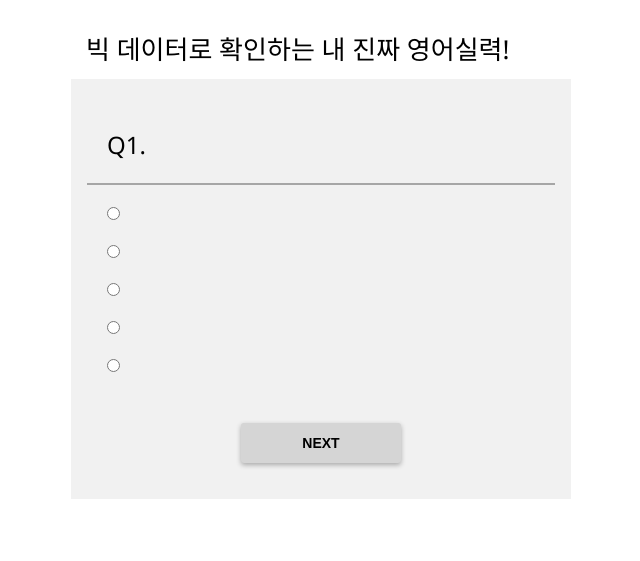
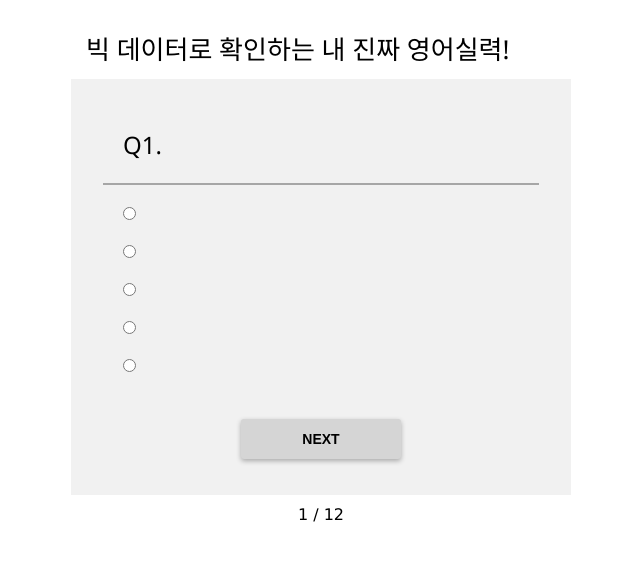
Before and after one commit to twoong/Quiz_application_ver2, a PHP site: page /quiz.php in a window 1280 px wide. Shown: the top 561 px of the page, without its empty margins (319-959 px from the left). Run offline with PHP 8.4, Linux system fonts and the light colour scheme; tables that the repository leaves empty or names only in its code hold one stand-in row (values such as "Sample post"); data that the repository does not hold is empty.

Commit message:
책 구매사이트 링크 추가 및 버튼 위치 수정

```diff
--- a/css/style.css
+++ b/css/style.css
@@ -17,10 +17,13 @@ label{margin-left:12px}
 
 #page-wrap{ width: 500px; margin: 30px auto; }
 #choice{margin: 8px 0; padding-left: 20px;}
-#button{text-align:center;margin-top: 24px}
+#button{text-align:center;margin-top: 20px}
+#button2{text-align:center;margin-top: 4px}
+#status{font-size:16px;text-align:center;margin-top: 8px}
+#link{font-size:18px;margin-top: 8px}
 
 .tw-container                 { padding : 0.01em 16px; }
-.tw-padding-jumbo         { padding: 16px 16px!important; }
+.tw-padding-jumbo         { padding: 16px 32px!important; }
 .tw-light-grey                 { color: #000!important; background-color: #f1f1f1!important; }
 .tw-padding-hor-16         { padding-top: 16px!important; padding-bottom: 16px!important; }
 .tw-large                       { font-size: 18px!important; }
--- a/grade.php
+++ b/grade.php
@@ -96,7 +96,7 @@
     <img src="graph_new.jpg" width="500" height="380">
 
     <form action='score.php' method='post'>
-        <div id='button'>
+        <div id='button2'>
             <input type='submit' value='점수 확인'/>
         </div>
 
--- a/quiz.php
+++ b/quiz.php
@@ -59,9 +59,9 @@ if (!mysql_select_db("inspo82")) {
 
 for ($level_idx = 0; $level_idx < $num_total_level; $level_idx++) {
 
-    if(1) {
+    if (1) {
         $sql[$level_idx] = "SELECT * FROM elevel_" . ($level_idx + 1);
-    }else {
+    } else {
         $sql[$level_idx] = "SELECT * FROM level_" . ($level_idx + 1);
     }
 
@@ -151,8 +151,11 @@ if ($cur_qnumber == $num_total_question) {
             <input type='submit' value='NEXT'/>
         </div>
     </div>
-</br>
 
+    <?php
+    echo "<div id='status'>" . ($cur_level + 1) . " / " . $num_total_level . "</div>";
+//    echo "<div id='status'>"." Total " . $num_total_level ." questions"."</div>";
+    ?>
 
     <?php
     echo "<input type='hidden' name='order" . ($cur_level + 1) . "_" . ($cur_sub_question + 1) . "' value=" . $rand_question[$cur_level][$cur_sub_question] . ">";
@@ -180,7 +183,7 @@ echo "<input type='hidden' name='cur_level' value=" . $cur_level . ">";
                 || (document.getElementById('<?php echo "question-" . ($cur_sub_question + $cur_level + 1) . "-answers-3" ?>').checked)
                 || (document.getElementById('<?php echo "question-" . ($cur_sub_question + $cur_level + 1) . "-answers-4" ?>').checked)
                 || (document.getElementById('<?php echo "question-" . ($cur_sub_question + $cur_level + 1) . "-answers-5" ?>').checked))) {
-            alert('문제를 풀어야 합니다.');
+                alert('문제를 풀어주세요.');
                 event.preventDefault();
             }
         });
--- a/score.php
+++ b/score.php
@@ -38,7 +38,10 @@ TIME이나 CNN에 독해 시 단어 때문에 독해가 불가능한 경우는
     }
     ?>
 </br>
+    <a href="http://www.yes24.com/24/goods/29317972?CategoryNumber=001001004004004&Pcode=011">
     <img src="cover.jpg" width="500" height="380">
+        <div id="link"> BIGVOCA로 단어정복 시작!</div>
+    </a>
 
 </div>
 
```
Lines whose indentation alone changed are shown as unchanged.
